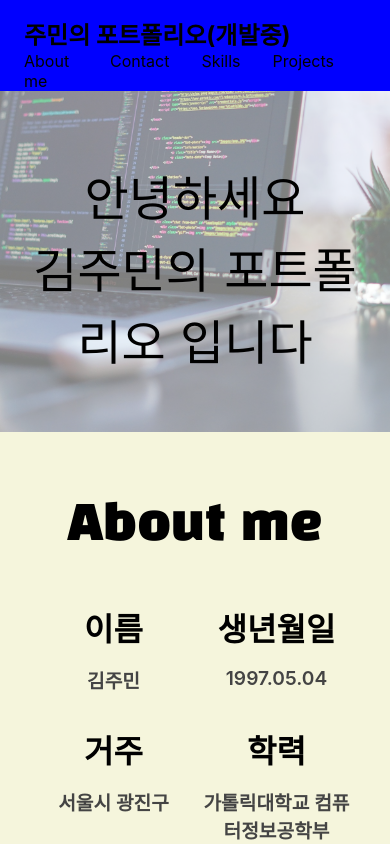
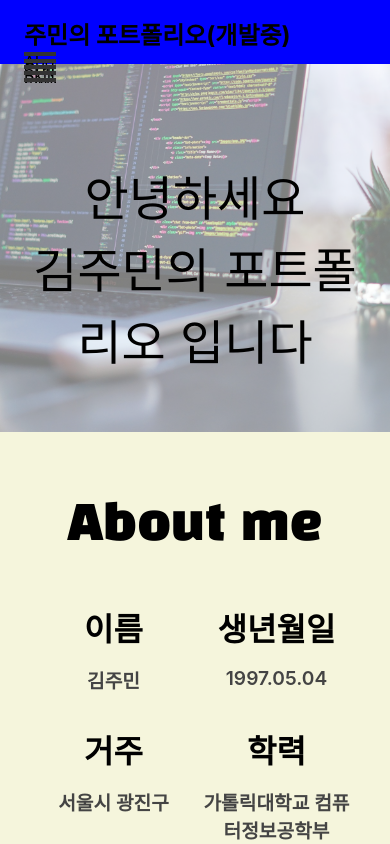
Before and after one commit to kjm541006/portfolio, a Next.js app: page / in a window 390 px wide. Shown: the top 844 px of the page. Built offline with nearby package versions, Linux system fonts and the light colour scheme.

Commit message:
header 버그 수정

```diff
--- a/components/Header.js
+++ b/components/Header.js
@@ -3,15 +3,48 @@ import styles from "./Header.module.css";
 import { useEffect, useState } from "react";
 
 const Header = () => {
-  const [isNavbarWhite, setIsNavbarWhite] = useState(false);
-  const [isMenuActive, setIsMenuActive] = useState(false);
+  const [isNavbarWhite, setIsNavbarWhite] = useState(null);
+  // const [isMenuActive, setIsMenuActive] = useState(false);
+  const [isSmallScreen, setIsSmallScreen] = useState(null);
 
   const toggleMenu = () => {
     setIsMenuActive(!isMenuActive);
   };
 
+  // useEffect(() => {
+  //   const checkScreenSize = () => {
+  //     setIsSmallScreen(window.innerWidth <= 1023);
+  //   };
+
+  //   const handleScroll = () => {
+  //     const y = window.scrollY;
+  //     if (y >= 100) {
+  //       setIsNavbarWhite(true);
+  //     } else {
+  //       setIsNavbarWhite(false);
+  //     }
+  //   };
+
+  //   window.addEventListener("resize", checkScreenSize);
+  //   window.addEventListener("scroll", handleScroll);
+
+  //   // 컴포넌트가 언마운트될 때 이벤트 리스너를 제거
+  //   return () => {
+  //     window.removeEventListener("resize", checkScreenSize);
+  //     window.removeEventListener("scroll", handleScroll);
+  //   };
+  // }, []);
+
   useEffect(() => {
-    const handleScroll = () => {
+    let checkScreenSize;
+    let handleScroll;
+
+    if (typeof window !== "undefined") {
+      checkScreenSize = () => {
+        setIsSmallScreen(window.innerWidth <= 1023);
+      };
+
+      handleScroll = () => {
         const y = window.scrollY;
         if (y >= 100) {
           setIsNavbarWhite(true);
@@ -20,10 +53,20 @@ const Header = () => {
         }
       };
 
+      // 컴포넌트가 마운트될 때 현재 윈도우 너비를 설정합니다.
+      checkScreenSize();
+      handleScroll();
+
+      window.addEventListener("resize", checkScreenSize);
       window.addEventListener("scroll", handleScroll);
+    }
 
+    // 컴포넌트가 언마운트될 때 이벤트 리스너를 제거
     return () => {
+      if (typeof window !== "undefined") {
+        window.removeEventListener("resize", checkScreenSize);
         window.removeEventListener("scroll", handleScroll);
+      }
     };
   }, []);
 
@@ -53,13 +96,13 @@ const Header = () => {
 
   return (
     <header className={styles.header}>
-      <Image className={styles.header_img} src={"/images/img.jpg"} layout="fill" objectFit="cover" objectPosition="center" />
+      <Image className={styles.header_img} src={"/images/img.jpg"} width={640} height={360} />
       <nav className={`${styles.navbar} ${isNavbarWhite ? styles.navbar_white : ""}`}>
         <div className={styles.nav_content}>
           <div className={styles.name} onClick={goToTop}>
             주민의 포트폴리오(개발중)
           </div>
-          <div className={styles.menu}>
+          <div className={`${isSmallScreen ? styles["hamburger_menu"] : styles.menu}`}>
             <div onClick={() => goToAboutme()}>About me</div>
             <div onClick={() => goToContact()}>Contact</div>
             <div onClick={() => goToSkills()}>Skills</div>
--- a/components/Header.module.css
+++ b/components/Header.module.css
@@ -7,8 +7,16 @@
 }
 
 .header_img {
+  position: absolute;
+  top: 0;
+  left: 0;
+  object-fit: cover;
+  object-position: center;
   opacity: 0.5;
+  width: 100%;
+  height: 100%;
 }
+
 .navbar {
   position: fixed;
   top: 0;
@@ -73,7 +81,7 @@
 }
 
 .hamburger_menu {
-  display: none;
+  overflow: hidden;
   flex-direction: column;
   justify-content: space-around;
   width: 2rem;
```
Lines whose indentation alone changed are shown as unchanged.
